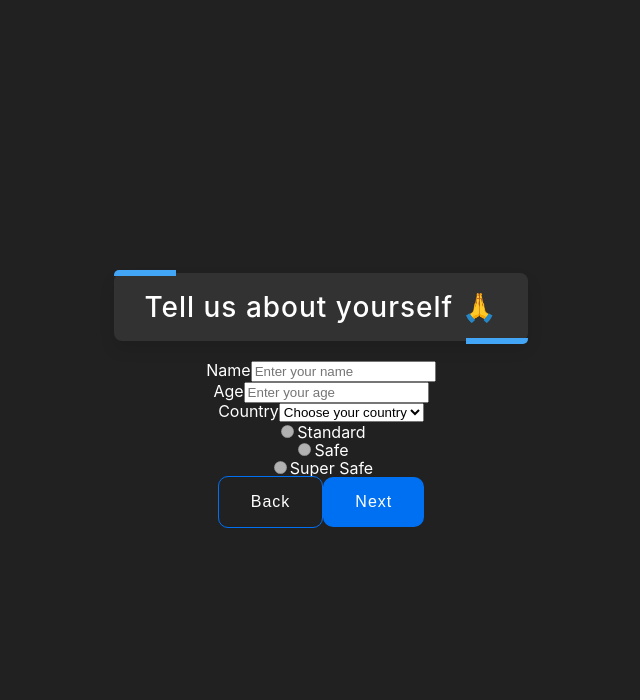
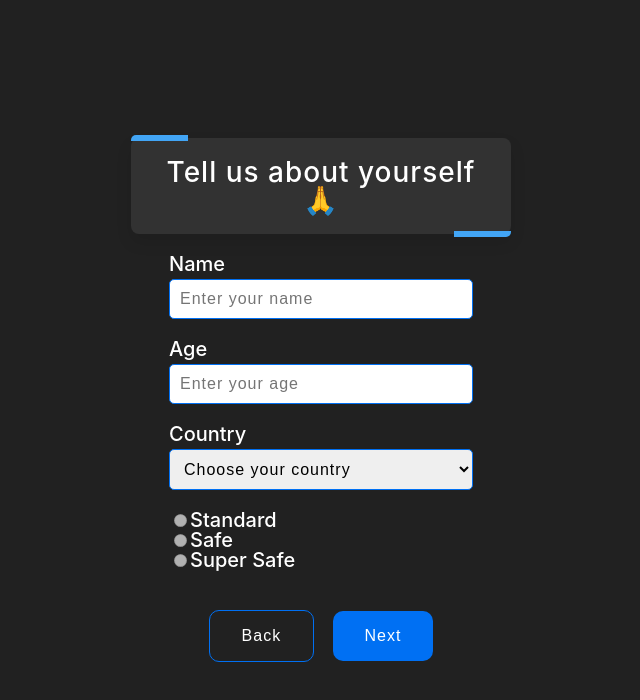
Before and after one commit to chiquyet199/covergo-stepper, a React (Create React App) app: page / in a window 1280 px wide. Both pictures are taken after a click on the button "Start". Shown: the top 700 px of the page, without its empty margins (319-959 px from the left). Built offline with nearby package versions, Linux system fonts and the light colour scheme.

Commit message:
Style the inputs

```diff
--- a/src/components/Button/Button.module.css
+++ b/src/components/Button/Button.module.css
@@ -9,10 +9,15 @@
   letter-spacing: 1px;
   cursor: pointer;
   border-radius: 1rem;
+  transition: all 0.3s ease-in-out;
 }
 
 .appearance-contained {
   background-color: var(--color-primary);
+}
+
+.appearance-contained:hover {
+  background-color: var(--color-secondary);
 }
 
 .appearance-outlined {
@@ -20,6 +25,10 @@
   border: 1px solid var(--color-primary);
 }
 
+.appearance-outlined:hover {
+  border: 1px solid var(--color-secondary);
+}
+
 .appearance-ghost {
   background-color: transparent;
   border: none;
--- a/src/components/BuyCoverWizard/WizardVerificationForm/WizardVerificationForm.module.css
+++ b/src/components/BuyCoverWizard/WizardVerificationForm/WizardVerificationForm.module.css
@@ -1,3 +1,10 @@
+.container {
+  width: 100%;
+  max-width: 38rem;
+  margin: 0 auto;
+}
+
+/* Form Header */
 .header {
   display: flex;
   align-items: center;
@@ -38,3 +45,69 @@
   bottom: -0.3rem;
   border-bottom-right-radius: 0.5rem;
 }
+
+/* Form */
+.mainForm {
+  width: 80%;
+  margin: 0 auto;
+  display: flex;
+  flex-direction: column;
+  align-items: center;
+}
+
+.formGroup {
+  display: flex;
+  flex-direction: column;
+  align-items: flex-start;
+  margin-bottom: 2rem;
+  width: 100%;
+}
+
+.formGroup label {
+  font-size: var(--text-heading-4);
+  font-weight: var(--text-medium);
+  color: var(--color-text-primary);
+  margin-bottom: 0.5rem;
+}
+
+.formGroup .formInput,
+.formGroup select {
+  width: 100%;
+  padding: 1rem;
+  border: 1px solid var(--color-primary);
+  border-radius: 0.5rem;
+  font-size: var(--text-body-1);
+  font-weight: var(--text-medium);
+  color: var(--color-text-2);
+  letter-spacing: 1px;
+  outline: 0;
+  transition: all 0.3s ease-in-out;
+}
+
+.formGroup select {
+  color: var(--color-text-2);
+}
+
+.formGroup .formInput:focus,
+.formGroup .formInput:hover,
+.formGroup select:focus,
+.formGroup select:hover {
+  background-color: var(--color-secondary);
+  color: var(--color-text-1);
+}
+
+.formGroup .formInput:focus::placeholder,
+.formGroup .formInput:hover::placeholder,
+.formGroup select:focus::placeholder,
+.formGroup select:hover::placeholder {
+  color: var(--color-text-primary);
+}
+
+.formActionGroup {
+  display: flex;
+  flex-direction: row;
+  align-items: center;
+  justify-content: space-around;
+  margin-top: 2rem;
+  width: 80%;
+}
--- a/src/components/BuyCoverWizard/WizardVerificationForm/WizardVerificationForm.tsx
+++ b/src/components/BuyCoverWizard/WizardVerificationForm/WizardVerificationForm.tsx
@@ -159,7 +159,7 @@ const WizardVerificationForm: React.FC<Props> = ({ onBack, onSubmit }) => {
   }, [state])
 
   return (
-    <Container align="center">
+    <Container align="center" className={styles.container}>
       <div className={styles.header}>
         <span className={styles.segmentLeft} />
         <h1 className={styles.pageTitle}>Tell us about yourself 🙏</h1>
@@ -167,14 +167,14 @@ const WizardVerificationForm: React.FC<Props> = ({ onBack, onSubmit }) => {
         <span />
       </div>
 
-      <form onSubmit={handleSubmit}>
+      <form onSubmit={handleSubmit} className={styles.mainForm}>
         {/* Name */}
-        <div className="form-group">
+        <div className={styles.formGroup}>
           <label htmlFor="wizard-form-name">Name</label>
           <input
             type="text"
             name={FormFields.Name}
-            className="form-control"
+            className={styles.formInput}
             id="wizard-form-name"
             data-testid="wizard-form-name"
             value={state[FormFields.Name].value}
@@ -190,12 +190,12 @@ const WizardVerificationForm: React.FC<Props> = ({ onBack, onSubmit }) => {
         </div>
 
         {/* Age */}
-        <div className="form-group">
+        <div className={styles.formGroup}>
           <label htmlFor="wizard-form-age">Age</label>
           <input
             type="number"
             name={FormFields.Age}
-            className="form-control"
+            className={styles.formInput}
             id="wizard-form-age"
             data-testid="wizard-form-age"
             value={state[FormFields.Age].value}
@@ -211,7 +211,7 @@ const WizardVerificationForm: React.FC<Props> = ({ onBack, onSubmit }) => {
         </div>
 
         {/* Country */}
-        <div className="form-group">
+        <div className={styles.formGroup}>
           <label htmlFor="wizard-form-country">Country</label>
           <select
             className="form-control"
@@ -240,7 +240,7 @@ const WizardVerificationForm: React.FC<Props> = ({ onBack, onSubmit }) => {
         </div>
 
         {/* Packages */}
-        <div className="form-group">
+        <div className={styles.formGroup}>
           {Object.keys(PACKAGES).map((packageName) => (
             <div className="form-package-option" key={packageName}>
               <input
@@ -274,7 +274,7 @@ const WizardVerificationForm: React.FC<Props> = ({ onBack, onSubmit }) => {
 
         {!!premium && <p>Your premium is: {premium}</p>}
 
-        <div className="form-group">
+        <div className={styles.formActionGroup}>
           <Button appearance="outlined" onClick={onBack}>
             Back
           </Button>
--- a/src/theme/global.css
+++ b/src/theme/global.css
@@ -6,6 +6,7 @@
   --color-background-2: #323232;
 
   --color-text-1: #fff;
+  --color-text-2: #000;
 
   --color-danger: #f44336;
 
```
